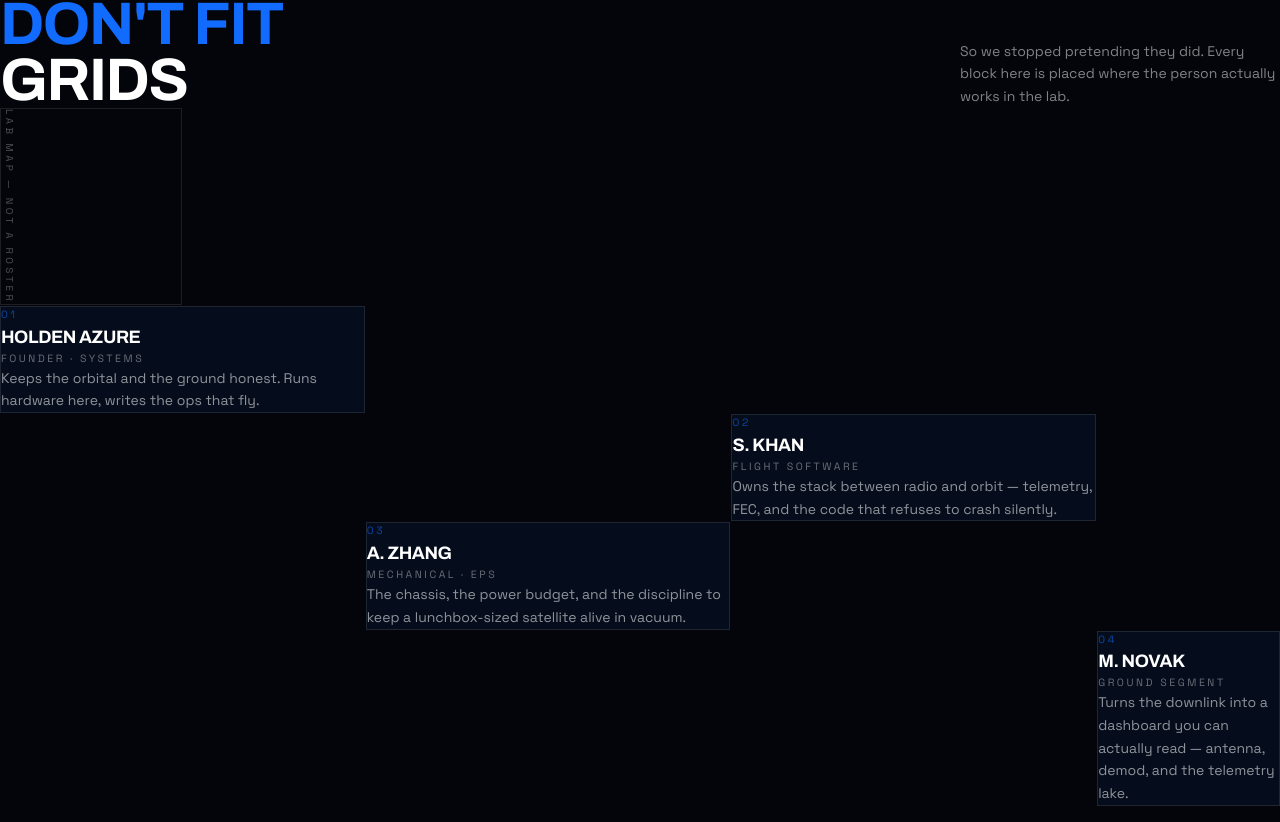
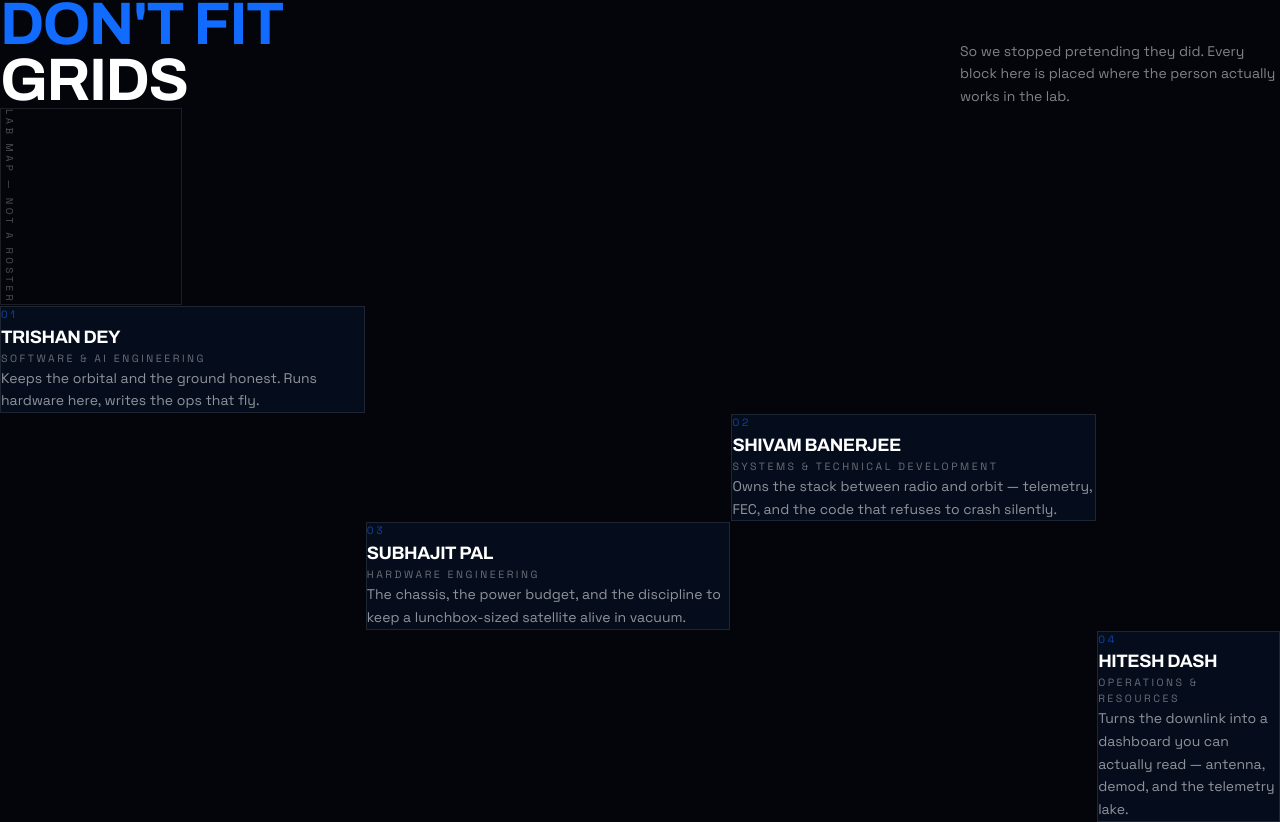
Before and after one commit to Trishan-Dey/azure-web, a Next.js app: page /team in a window 1280 px wide. Shown: the part 1299-2121 px from the top of the page. Built offline with nearby package versions, Linux system fonts and the light colour scheme.

Commit message:
Phase 15: import actual Azure Systems roster into TeamGrid — real identities (Trishan Dey / Shivam Banerjee / Subhajit Pal / Hitesh Dash) with true leads-on-brief areas

```diff
--- a/src/components/sections/TeamGrid.tsx
+++ b/src/components/sections/TeamGrid.tsx
@@ -8,26 +8,26 @@ import { useInView } from "@/lib/useInView";
 
 const PEOPLE = [
   {
-    name: "HOLDEN AZURE",
-    role: "FOUNDER · SYSTEMS",
+    name: "TRISHAN DEY",
+    role: "SOFTWARE & AI ENGINEERING",
     bio: "Keeps the orbital and the ground honest. Runs hardware here, writes the ops that fly.",
     slot: "md:col-start-1 md:row-start-2",
   },
   {
-    name: "S. KHAN",
-    role: "FLIGHT SOFTWARE",
+    name: "SHIVAM BANERJEE",
+    role: "SYSTEMS & TECHNICAL DEVELOPMENT",
     bio: "Owns the stack between radio and orbit — telemetry, FEC, and the code that refuses to crash silently.",
     slot: "md:col-start-5 md:row-start-4",
   },
   {
-    name: "A. ZHANG",
-    role: "MECHANICAL · EPS",
+    name: "SUBHAJIT PAL",
+    role: "HARDWARE ENGINEERING",
     bio: "The chassis, the power budget, and the discipline to keep a lunchbox-sized satellite alive in vacuum.",
     slot: "md:col-start-3 md:row-start-6",
   },
   {
-    name: "M. NOVAK",
-    role: "GROUND SEGMENT",
+    name: "HITESH DASH",
+    role: "OPERATIONS & RESOURCES",
     bio: "Turns the downlink into a dashboard you can actually read — antenna, demod, and the telemetry lake.",
     slot: "md:col-start-7 md:row-start-8",
   },
```
